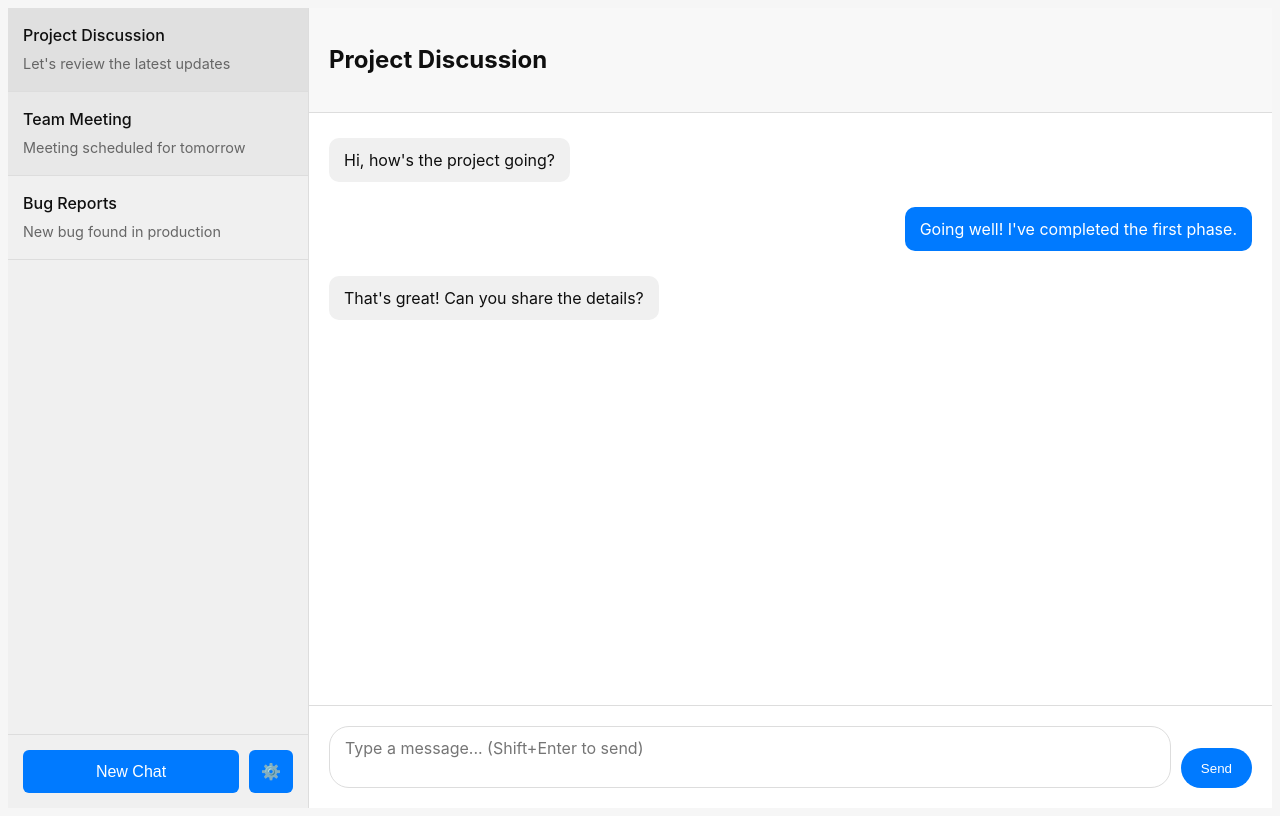
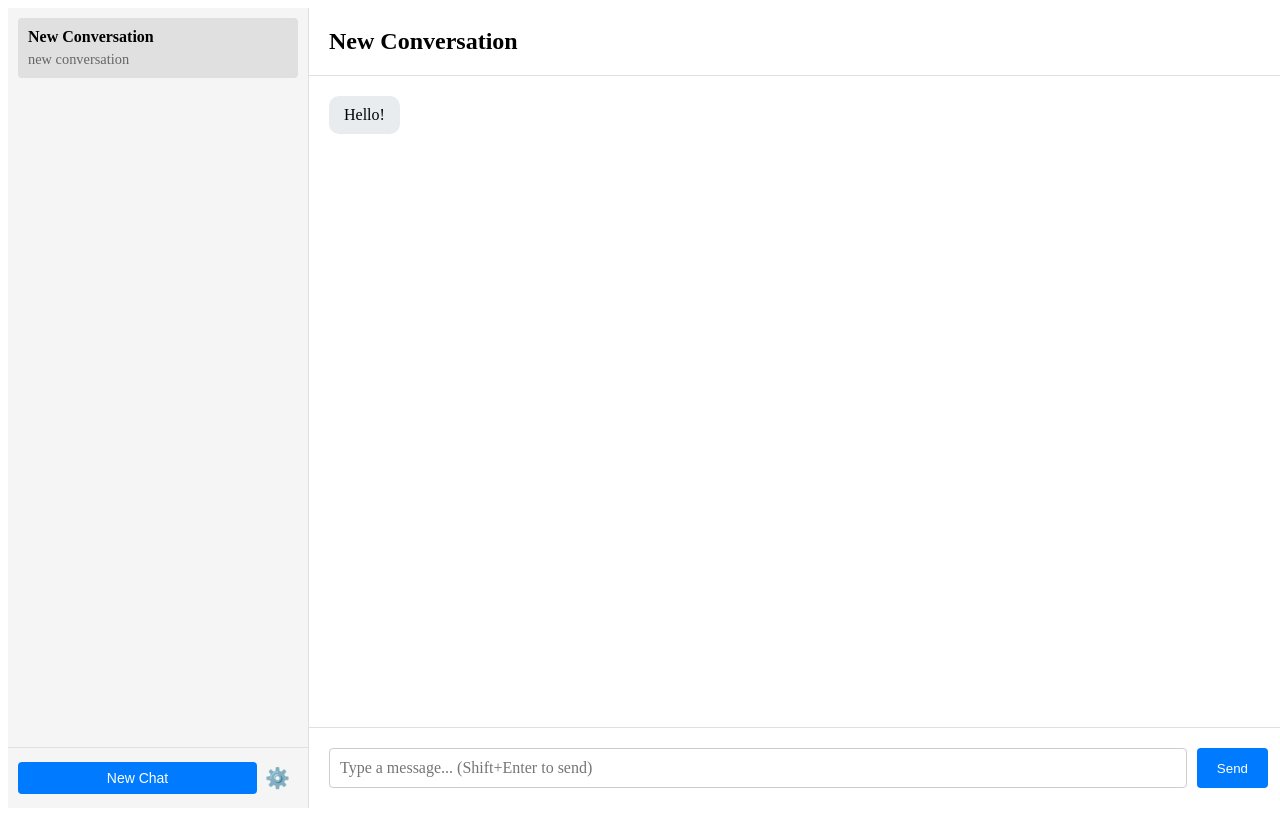
Before and after one commit to DamonDeng/DLMAssistant, a React (Vite) app: page / in a window 1280 px wide. Built offline with nearby package versions, Linux system fonts and the light colour scheme.

Commit message:
added delete buttun

```diff
--- a/package.json
+++ b/package.json
@@ -10,6 +10,10 @@
     "tauri": "tauri"
   },
   "dependencies": {
+    "@aws-crypto/sha256-js": "^5.2.0",
+    "@aws-sdk/client-bedrock-runtime": "^3.704.0",
+    "@aws-sdk/signature-v4": "^3.374.0",
+    "@aws-sdk/types": "^3.696.0",
     "@tauri-apps/api": "^2",
     "@tauri-apps/plugin-shell": "^2.0.1",
     "react": "^18.2.0",
--- a/src/App.css
+++ b/src/App.css
@@ -1,28 +1,14 @@
-:root {
-  font-family: Inter, Avenir, Helvetica, Arial, sans-serif;
-  font-size: 16px;
-  line-height: 24px;
-  font-weight: 400;
-  color: #0f0f0f;
-  background-color: #f6f6f6;
-  font-synthesis: none;
-  text-rendering: optimizeLegibility;
-  -webkit-font-smoothing: antialiased;
-  -moz-osx-font-smoothing: grayscale;
-  -webkit-text-size-adjust: 100%;
-}
-
 .container {
-  margin: 0;
-  padding: 0;
+  display: flex;
   height: 100vh;
-  display: flex;
+  width: 100vw;
+  overflow: hidden;
 }
 
 .sidebar {
   width: 300px;
-  background-color: #f0f0f0;
-  border-right: 1px solid #ddd;
+  background-color: #f5f5f5;
+  border-right: 1px solid #e0e0e0;
   display: flex;
   flex-direction: column;
 }
@@ -30,17 +16,18 @@
 .chat-sessions {
   flex: 1;
   overflow-y: auto;
+  padding: 10px;
 }
 
 .chat-session {
-  padding: 15px;
-  border-bottom: 1px solid #ddd;
+  padding: 10px;
+  margin-bottom: 10px;
+  border-radius: 4px;
   cursor: pointer;
   transition: background-color 0.2s;
-}
-
-.chat-session:nth-child(even) {
-  background-color: #e8e8e8;
+  display: flex;
+  align-items: flex-start;
+  justify-content: space-between;
 }
 
 .chat-session:hover {
@@ -51,8 +38,13 @@
   background-color: #e0e0e0;
 }
 
+.chat-session-content {
+  flex: 1;
+  min-width: 0; /* Ensures text truncation works */
+}
+
 .chat-session-title {
-  font-weight: 500;
+  font-weight: bold;
   margin-bottom: 5px;
 }
 
@@ -64,25 +56,44 @@
   text-overflow: ellipsis;
 }
 
+.delete-session-button {
+  opacity: 0;
+  background: none;
+  border: none;
+  color: #666;
+  font-size: 18px;
+  cursor: pointer;
+  padding: 2px 6px;
+  border-radius: 4px;
+  transition: all 0.2s;
+  margin-left: 8px;
+}
+
+.chat-session:hover .delete-session-button {
+  opacity: 1;
+}
+
+.delete-session-button:hover {
+  background-color: rgba(0, 0, 0, 0.1);
+  color: #dc3545;
+}
+
 .button-container {
   display: flex;
-  gap: 10px;
-  padding: 15px;
-  background-color: #f0f0f0;
-  border-top: 1px solid #ddd;
+  align-items: center;
+  padding: 10px;
+  border-top: 1px solid #e0e0e0;
 }
 
 .new-chat-button {
   flex: 1;
-  padding: 12px;
-  background-color: #007AFF;
+  padding: 8px 16px;
+  background-color: #007bff;
   color: white;
   border: none;
+  border-radius: 4px;
   cursor: pointer;
-  font-size: 1em;
-  font-weight: 500;
-  transition: background-color 0.2s;
-  border-radius: 6px;
+  font-size: 14px;
 }
 
 .new-chat-button:hover {
@@ -90,35 +101,31 @@
 }
 
 .config-button {
-  padding: 12px;
-  background-color: #007AFF;
-  color: white;
+  padding: 8px;
+  background: none;
   border: none;
   cursor: pointer;
-  font-size: 1em;
-  transition: background-color 0.2s;
-  border-radius: 6px;
-  width: 44px;
-  display: flex;
-  align-items: center;
-  justify-content: center;
+  font-size: 20px;
 }
 
 .config-button:hover {
-  background-color: #0056b3;
+  opacity: 0.7;
 }
 
 .main-chat {
   flex: 1;
   display: flex;
   flex-direction: column;
-  background-color: #ffffff;
+  background-color: white;
 }
 
 .chat-header {
   padding: 20px;
-  border-bottom: 1px solid #ddd;
-  background-color: #f8f8f8;
+  border-bottom: 1px solid #e0e0e0;
+}
+
+.chat-header h2 {
+  margin: 0;
 }
 
 .chat-messages {
@@ -127,122 +134,89 @@
   padding: 20px;
   display: flex;
   flex-direction: column;
-  gap: 15px;
+  gap: 10px;
 }
 
 .message {
   max-width: 70%;
   padding: 10px 15px;
   border-radius: 10px;
-  margin: 5px 0;
-  white-space: pre-wrap;
+  word-wrap: break-word;
+}
+
+.message.sent {
+  align-self: flex-end;
+  background-color: #007bff;
+  color: white;
 }
 
 .message.received {
-  background-color: #f0f0f0;
   align-self: flex-start;
-}
-
-.message.sent {
-  background-color: #007AFF;
-  color: white;
-  align-self: flex-end;
+  background-color: #e9ecef;
+  color: black;
 }
 
 .chat-input {
   padding: 20px;
-  border-top: 1px solid #ddd;
+  border-top: 1px solid #e0e0e0;
   display: flex;
   gap: 10px;
-  align-items: flex-end;
 }
 
 .chat-input textarea {
   flex: 1;
-  padding: 10px 15px;
-  border: 1px solid #ddd;
-  border-radius: 20px;
-  outline: none;
+  padding: 10px;
+  border: 1px solid #ccc;
+  border-radius: 4px;
   resize: none;
-  min-height: 40px;
-  max-height: 150px;
-  line-height: 1.4;
   font-family: inherit;
   font-size: inherit;
-  overflow-y: auto;
+  max-height: 150px;
 }
 
 .chat-input button {
   padding: 10px 20px;
-  background-color: #007AFF;
+  background-color: #007bff;
   color: white;
   border: none;
-  border-radius: 20px;
+  border-radius: 4px;
   cursor: pointer;
-  transition: background-color 0.2s;
-  height: 40px;
 }
 
 .chat-input button:hover {
   background-color: #0056b3;
 }
 
-@media (prefers-color-scheme: dark) {
-  :root {
-    color: #f6f6f6;
-    background-color: #2f2f2f;
-  }
+.loading {
+  display: flex;
+  justify-content: center;
+  align-items: center;
+  height: 100vh;
+  font-size: 1.2em;
+  color: #666;
+}
 
-  .sidebar {
-    background-color: #1f1f1f;
-    border-right-color: #3f3f3f;
-  }
+.error {
+  display: flex;
+  justify-content: center;
+  align-items: center;
+  height: 100vh;
+  font-size: 1.2em;
+  color: #dc3545;
+}
 
-  .chat-session {
-    border-bottom-color: #3f3f3f;
-  }
+/* Language selector styles */
+.language-selector {
+  padding: 8px;
+  border-radius: 4px;
+  border: 1px solid #ccc;
+  background-color: #fff;
+  margin: 0 10px;
+  cursor: pointer;
+  font-size: 14px;
+  outline: none;
+}
 
-  .chat-session:nth-child(even) {
-    background-color: #282828;
-  }
-
-  .chat-session:hover, .chat-session.active {
-    background-color: #2f2f2f;
-  }
-
-  .button-container {
-    background-color: #1f1f1f;
-    border-top-color: #3f3f3f;
-  }
-
-  .new-chat-button, .config-button {
-    background-color: #0056b3;
-  }
-
-  .new-chat-button:hover, .config-button:hover {
-    background-color: #003d80;
-  }
-
-  .main-chat {
-    background-color: #2f2f2f;
-  }
-
-  .chat-header {
-    background-color: #1f1f1f;
-    border-bottom-color: #3f3f3f;
-  }
-
-  .message.received {
-    background-color: #3f3f3f;
-  }
-
-  .chat-input {
-    border-top-color: #3f3f3f;
-  }
-
-  .chat-input textarea {
-    background-color: #1f1f1f;
-    border-color: #3f3f3f;
-    color: #f6f6f6;
-  }
+.language-selector:hover {
+  border-color: #888;
 }
--- a/src/App.tsx
+++ b/src/App.tsx
@@ -1,64 +1,49 @@
 import { useState, useEffect, useRef, KeyboardEvent } from "react";
-import { initDB, getAllSessions, updateSession } from "./utils/db";
-import { ChatSession, Message } from "./types";
+import { initDB, getAllSessions, updateSession, getConfig } from "./utils/db";
+import { ChatSession, Message, Config } from "./types";
 import { ConfigPage } from "./components/ConfigPage";
+import { LanguageProvider, useTranslation } from "./i18n/LanguageContext";
+import { BedrockClient } from "./services/bedrock";
 import "./App.css";
 
-function App() {
+function AppContent() {
+  const { t } = useTranslation();
   const [sessions, setSessions] = useState<ChatSession[]>([]);
   const [activeSession, setActiveSession] = useState<ChatSession | null>(null);
   const [newMessage, setNewMessage] = useState("");
   const [isLoading, setIsLoading] = useState(true);
   const [showConfig, setShowConfig] = useState(false);
+  const [isSending, setIsSending] = useState(false);
   const messagesEndRef = useRef<HTMLDivElement>(null);
   const textareaRef = useRef<HTMLTextAreaElement>(null);
+  const bedrockClientRef = useRef<BedrockClient | null>(null);
 
-  // Initialize database and load sessions
   useEffect(() => {
     const initializeDB = async () => {
       try {
         await initDB();
         const loadedSessions = await getAllSessions();
         if (loadedSessions.length === 0) {
-          // Add default sessions if none exist
+          var current_time_stamp_string = new Date().toLocaleTimeString([], { hour: '2-digit', minute: '2-digit' });
+
           const defaultSessions: ChatSession[] = [
             {
               id: 1,
-              title: "Project Discussion",
-              preview: "Let's review the latest updates",
+              title: "New Conversation",
+              preview: "new conversation",
               messages: [
-                { id: 1, content: "Hi, how's the project going?", sent: false, timestamp: "10:00 AM" },
-                { id: 2, content: "Going well! I've completed the first phase.", sent: true, timestamp: "10:02 AM" },
-                { id: 3, content: "That's great! Can you share the details?", sent: false, timestamp: "10:05 AM" },
-              ]
-            },
-            {
-              id: 2,
-              title: "Team Meeting",
-              preview: "Meeting scheduled for tomorrow",
-              messages: [
-                { id: 1, content: "Team meeting tomorrow at 2 PM", sent: false, timestamp: "09:00 AM" },
-                { id: 2, content: "I'll be there", sent: true, timestamp: "09:15 AM" },
-              ]
-            },
-            {
-              id: 3,
-              title: "Bug Reports",
-              preview: "New bug found in production",
-              messages: [
-                { id: 1, content: "We found a critical bug in production", sent: false, timestamp: "Yesterday" },
-                { id: 2, content: "I'll look into it right away", sent: true, timestamp: "Yesterday" },
-              ]
-            },
+                { id: 1, content: "Hello!", sent: false, timestamp: current_time_stamp_string },
+              ],
+              deleted: false
+            }
           ];
 
-          // Store default sessions
           await Promise.all(defaultSessions.map(session => updateSession(session)));
           setSessions(defaultSessions);
           setActiveSession(defaultSessions[0]);
         } else {
           setSessions(loadedSessions);
-          setActiveSession(loadedSessions[0]);
+          setActiveSession(loadedSessions.find(s => !s.deleted) || null);
         }
         setIsLoading(false);
       } catch (error) {
@@ -73,20 +58,42 @@ function App() {
   const createNewChat = async () => {
     try {
       const newSession: ChatSession = {
-        id: Date.now(), // Use timestamp as unique ID
-        title: `New Chat ${sessions.length + 1}`,
+        id: Date.now(),
+        title: t('newChat'),
         preview: "Start a new conversation",
-        messages: []
+        messages: [],
+        deleted: false
       };
 
-      // Store in IndexedDB
       await updateSession(newSession);
-
-      // Update state
       setSessions(prev => [...prev, newSession]);
       setActiveSession(newSession);
     } catch (error) {
       console.error('Failed to create new chat:', error);
+    }
+  };
+
+  const deleteSession = async (sessionId: number, e: React.MouseEvent) => {
+    e.stopPropagation();
+    try {
+      const sessionToDelete = sessions.find(s => s.id === sessionId);
+      if (sessionToDelete) {
+        const updatedSession = { ...sessionToDelete, deleted: true };
+        await updateSession(updatedSession);
+
+        const updatedSessions = sessions.map(s =>
+          s.id === sessionId ? updatedSession : s
+        );
+
+        setSessions(updatedSessions);
+
+        if (activeSession?.id === sessionId) {
+          const nextActiveSession = updatedSessions.find(s => !s.deleted && s.id !== sessionId);
+          setActiveSession(nextActiveSession || null);
+        }
+      }
+    } catch (error) {
+      console.error('Failed to delete session:', error);
     }
   };
 
@@ -100,59 +107,87 @@ function App() {
 
   const handleSendMessage = async (e?: React.FormEvent) => {
     e?.preventDefault();
-    if (!activeSession || newMessage.trim() === "") return;
+    if (!activeSession || newMessage.trim() === "" || isSending) return;
 
     try {
-      // Create new message
-      const newMessageObj: Message = {
+      setIsSending(true);
+
+      const userMessage: Message = {
         id: activeSession.messages.length + 1,
         content: newMessage.trim(),
         sent: true,
         timestamp: new Date().toLocaleTimeString([], { hour: '2-digit', minute: '2-digit' })
       };
 
-      // Create updated session
+      const updatedMessages = [...activeSession.messages, userMessage];
+
+      const config = await getConfig();
+      if (!config) {
+        throw new Error('Please configure AWS settings first');
+      }
+
+      if (!bedrockClientRef.current) {
+        bedrockClientRef.current = new BedrockClient(config);
+      }
+
+      const claudeResponse = await bedrockClientRef.current.sendMessage(config, updatedMessages);
+
+      const assistantMessage: Message = {
+        id: updatedMessages.length + 1,
+        content: claudeResponse,
+        sent: false,
+        timestamp: new Date().toLocaleTimeString([], { hour: '2-digit', minute: '2-digit' })
+      };
+
+      const finalMessages = [...updatedMessages, assistantMessage];
+
       const updatedSession = {
         ...activeSession,
-        messages: [...activeSession.messages, newMessageObj],
+        messages: finalMessages,
         preview: newMessage.trim()
       };
 
-      // Update sessions array
       const updatedSessions = sessions.map(session =>
         session.id === activeSession.id ? updatedSession : session
       );
 
-      // Update IndexedDB
       await updateSession(updatedSession);
-
-      // Update state
       setSessions(updatedSessions);
       setActiveSession(updatedSession);
       setNewMessage("");
     } catch (error) {
       console.error('Failed to send message:', error);
+      alert(error instanceof Error ? error.message : 'Failed to send message');
+    } finally {
+      setIsSending(false);
     }
   };
 
   const handleKeyDown = (e: KeyboardEvent<HTMLTextAreaElement>) => {
     if (e.key === 'Enter') {
       if (e.shiftKey) {
-        // Shift+Enter pressed - send message
         e.preventDefault();
         handleSendMessage();
       }
-      // Regular Enter - do nothing (default behavior will create new line)
     }
   };
 
-  // Adjust textarea height automatically
   useEffect(() => {
     if (textareaRef.current) {
       textareaRef.current.style.height = 'auto';
       textareaRef.current.style.height = textareaRef.current.scrollHeight + 'px';
     }
   }, [newMessage]);
+
+  useEffect(() => {
+    const updateBedrockClient = async () => {
+      const config = await getConfig();
+      if (config) {
+        bedrockClientRef.current = new BedrockClient(config);
+      }
+    };
+    updateBedrockClient();
+  }, [showConfig]);
 
   if (isLoading) {
     return <div className="loading">Loading...</div>;
@@ -162,24 +197,35 @@ function App() {
     return <div className="error">No chat sessions available</div>;
   }
 
+  const visibleSessions = sessions.filter(session => !session.deleted);
+
   return (
     <div className="container">
       <div className="sidebar">
         <div className="chat-sessions">
-          {sessions.map((session) => (
+          {visibleSessions.map((session) => (
             <div
               key={session.id}
               className={`chat-session ${activeSession.id === session.id ? 'active' : ''}`}
               onClick={() => setActiveSession(session)}
             >
-              <div className="chat-session-title">{session.title}</div>
-              <div className="chat-session-preview">{session.preview}</div>
+              <div className="chat-session-content">
+                <div className="chat-session-title">{session.title}</div>
+                <div className="chat-session-preview">{session.preview}</div>
+              </div>
+              <button
+                className="delete-session-button"
+                onClick={(e) => deleteSession(session.id, e)}
+                title="Delete session"
+              >
+                ×
+              </button>
             </div>
           ))}
         </div>
         <div className="button-container">
           <button className="new-chat-button" onClick={createNewChat}>
-            New Chat
+            {t('newChat')}
           </button>
           <button className="config-button" onClick={() => setShowConfig(true)}>
             ⚙️
@@ -201,6 +247,11 @@ function App() {
               {message.content}
             </div>
           ))}
+          {isSending && (
+            <div className="message received">
+              Thinking...
+            </div>
+          )}
           <div ref={messagesEndRef} />
         </div>
 
@@ -212,8 +263,9 @@ function App() {
             onKeyDown={handleKeyDown}
             placeholder="Type a message... (Shift+Enter to send)"
             rows={1}
+            disabled={isSending}
           />
-          <button type="submit">Send</button>
+          <button type="submit" disabled={isSending}>Send</button>
         </form>
       </div>
 
@@ -222,4 +274,12 @@ function App() {
   );
 }
 
+function App() {
+  return (
+    <LanguageProvider>
+      <AppContent />
+    </LanguageProvider>
+  );
+}
+
 export default App;
--- /dev/null
+++ b/src/i18n/LanguageContext.tsx
@@ -0,0 +1,49 @@
+import React, { createContext, useContext, useState, useEffect } from 'react';
+import { en } from './translations/en';
+import { zh } from './translations/zh';
+
+type Translations = typeof en;
+type Language = 'en' | 'zh';
+
+interface LanguageContextType {
+  language: Language;
+  setLanguage: (lang: Language) => void;
+  t: (key: keyof Translations) => string;
+}
+
+const translations = {
+  en,
+  zh,
+};
+
+const LanguageContext = createContext<LanguageContextType | undefined>(undefined);
+
+export const LanguageProvider: React.FC<{ children: React.ReactNode }> = ({ children }) => {
+  const [language, setLanguage] = useState<Language>(() => {
+    // Try to get language from localStorage, default to 'en'
+    const savedLang = localStorage.getItem('language') as Language;
+    return savedLang || 'en';
+  });
+
+  useEffect(() => {
+    localStorage.setItem('language', language);
+  }, [language]);
+
+  const t = (key: keyof Translations): string => {
+    return translations[language][key] || translations.en[key] || key;
+  };
+
+  return (
+    <LanguageContext.Provider value={{ language, setLanguage, t }}>
+      {children}
+    </LanguageContext.Provider>
+  );
+};
+
+export const useTranslation = () => {
+  const context = useContext(LanguageContext);
+  if (!context) {
+    throw new Error('useTranslation must be used within a LanguageProvider');
+  }
+  return context;
+};
--- /dev/null
+++ b/src/i18n/translations/en.ts
@@ -0,0 +1,11 @@
+export const en = {
+  newChat: "New Chat",
+  awsRegion: "AWS Region",
+  awsAccessKey: "AWS Access Key",
+  awsSecretKey: "AWS Secret Key",
+  bedrockModel: "Bedrock Model",
+  configuration: "Configuration",
+  enterAwsRegion: "e.g., us-east-1",
+  enterAwsAccessKey: "Enter AWS Access Key",
+  enterAwsSecretKey: "Enter AWS Secret Key"
+};
--- /dev/null
+++ b/src/i18n/translations/zh.ts
@@ -0,0 +1,11 @@
+export const zh = {
+  newChat: "新对话",
+  awsRegion: "AWS 区域",
+  awsAccessKey: "AWS 访问密钥",
+  awsSecretKey: "AWS 私有密钥",
+  bedrockModel: "Bedrock 模型选择",
+  configuration: "配置",
+  enterAwsRegion: "例如：us-east-1",
+  enterAwsAccessKey: "输入 AWS 访问密钥",
+  enterAwsSecretKey: "输入 AWS 私有密钥"
+};
--- /dev/null
+++ b/src/services/bedrock.ts
@@ -0,0 +1,74 @@
+import { BedrockRuntimeClient, InvokeModelCommand } from "@aws-sdk/client-bedrock-runtime";
+import { Config, Message, BedrockRequest, BedrockResponse } from '../types';
+
+const ANTHROPIC_VERSION = "bedrock-2023-05-31";
+
+export class BedrockClient {
+  private client: BedrockRuntimeClient;
+
+  constructor(config: Config) {
+    this.client = new BedrockRuntimeClient({
+      region: config.awsRegion,
+      credentials: {
+        accessKeyId: config.awsAccessKey,
+        secretAccessKey: config.awsSecretKey,
+      },
+      ...(config.bedrockEndpoint && { endpoint: config.bedrockEndpoint })
+    });
+  }
+
+  private convertToBedrockMessages(messages: Message[]): BedrockRequest['messages'] {
+    return messages.map(msg => ({
+      role: msg.sent ? 'user' : 'assistant',
+      content: [{
+        type: 'text',
+        text: msg.content
+      }]
+    }));
+  }
+
+  async sendMessage(config: Config, messages: Message[]): Promise<string> {
+    const bedrockMessages = this.convertToBedrockMessages(messages);
+
+    const request = {
+      modelId: config.bedrockModel,
+      contentType: "application/json",
+      accept: "application/json",
+      body: JSON.stringify({
+        // anthropic_version: ANTHROPIC_VERSION,
+        messages: bedrockMessages,
+        // max_tokens: 4096,
+        // temperature: 0.7,
+        //top_p: 1,
+      })
+    };
+
+    try {
+      const command = new InvokeModelCommand(request);
+      const response = await this.client.send(command);
+
+      if (!response.body) {
+        throw new Error('No response body received from Bedrock');
+      }
+
+      const responseText = new TextDecoder().decode(response.body);
+      const responseData = JSON.parse(responseText) as BedrockResponse;
+
+      // print out responseData to check it
+      console.log(responseData);
+
+      if (!responseData.content?.[0]?.text) {
+        throw new Error('Invalid response format from Bedrock');
+      }
+
+      return responseData.content[0].text;
+    } catch (error) {
+      console.error('Error calling Bedrock:', error);
+      throw error;
+    }
+  }
+}
+
+export async function createBedrockClient(config: Config): Promise<BedrockClient> {
+  return new BedrockClient(config);
+}
```
Also changed, not shown: src/components/ConfigPage.tsx (+26 -9 lines), src/styles/ConfigPage.css (+34 -2 lines), src/types.ts (+30 -0 lines), 2 other files (tests, documents, lock files or other folders).
